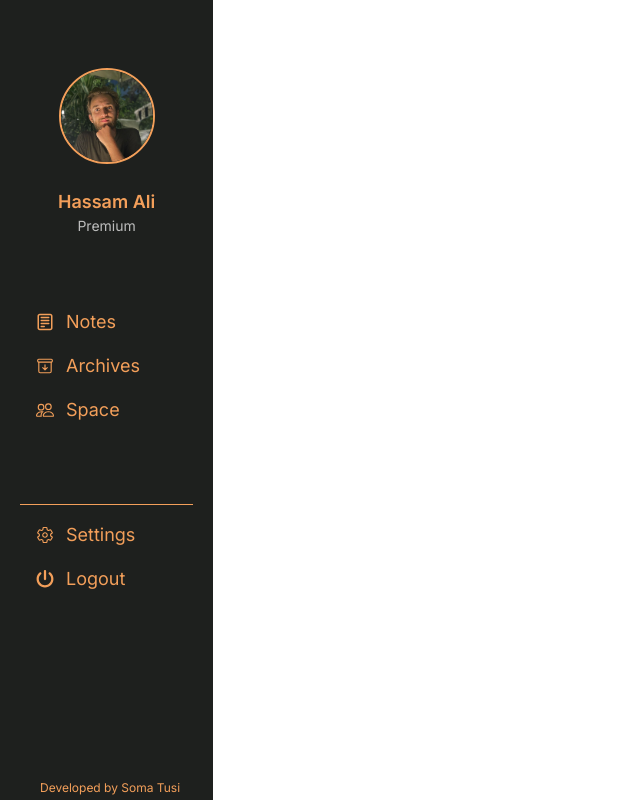
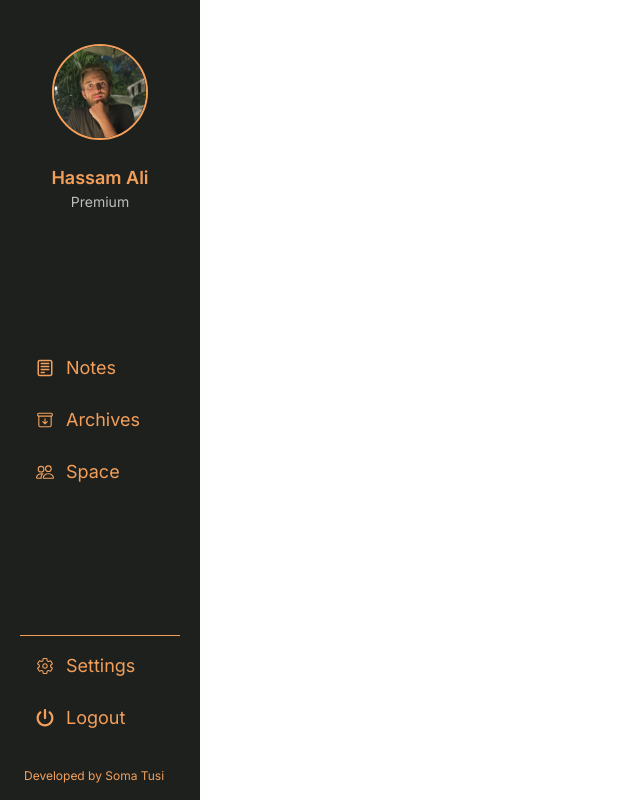
Before and after one commit to Hassam-01/NoteKeeping, a Next.js app: page / in a window 1280 px wide. Shown: the whole page, without its empty margins (0-640 px from the left). Built offline with nearby package versions, Linux system fonts and the light colour scheme.

Commit message:
sidebar and root layout responsive

```diff
--- a/app/[userid]/home/page.jsx
+++ b/app/[userid]/home/page.jsx
@@ -19,7 +19,7 @@ useEffect(()=>{
 
 
   return (
-    <div className="dark h-screen dark:bg-[#0c0c0c] bg-orange-100">
+    <div className="dark h-screen dark:bg-[#0c0c0c] z-0 bg-orange-100">
       Home Page
       <p>User ID: {userID}</p>
     </div>
--- a/app/_components/DrawingPane.jsx
+++ b/app/_components/DrawingPane.jsx
@@ -10,7 +10,14 @@ if (typeof window !== "undefined") {
   Modal.setAppElement(document.body);
 }
 
-function DrawingPane({ title, initialBody, date, drawing_id, user_id, drawing_img }) {
+function DrawingPane({
+  title,
+  initialBody,
+  date,
+  drawing_id,
+  user_id,
+  drawing_img,
+}) {
   const [isExpanded, setIsExpanded] = useState(false);
   const [body, setBody] = useState(initialBody);
   const [strokeColor, setStrokeColor] = useState("black");
@@ -27,7 +34,6 @@ function DrawingPane({ title, initialBody, date, drawing_id, user_id, drawing_im
   useEffect(() => {
     setValue("body", body);
   }, [body, setValue]);
-
 
   const handleCanvasChange = (updatedPaths) => {
     if (updatedPaths && updatedPaths.length) {
@@ -83,22 +89,29 @@ function DrawingPane({ title, initialBody, date, drawing_id, user_id, drawing_im
   };
 
   const formatDate = (dateString) => {
-    const options = { year: "numeric", month: "long", day: "numeric" };
-    return new Date(dateString).toLocaleDateString(undefined, options);
+    const date = new Date(dateString);
+    const now = new Date();
+    const options = { month: "short", day: "numeric" };
+
+    if (date.getFullYear() !== now.getFullYear()) {
+      options.year = "numeric";
+    }
+
+    return date.toLocaleDateString(undefined, options);
   };
 
   const updateDrawing = async (drawing_id) => {
     try {
       const paths = await sketchRef.current.exportPaths(); // Export paths directly
       const image = await sketchRef.current.exportImage("png");
-      const base64Image = image.split(',')[1];
+      const base64Image = image.split(",")[1];
 
       const response = await axios.put(
         `http://localhost:3009/${userID}/home/notes/drawing/${drawing_id}`,
         {
           title: title,
           drawing: paths,
-          drawing_img: base64Image
+          drawing_img: base64Image,
         },
         {
           headers: {
@@ -123,7 +136,6 @@ function DrawingPane({ title, initialBody, date, drawing_id, user_id, drawing_im
     }
   };
 
-
   return (
     <div>
       <div onClick={toggleExpand} className="cursor-pointer">
@@ -135,7 +147,12 @@ function DrawingPane({ title, initialBody, date, drawing_id, user_id, drawing_im
           </div>
           <div className="p-4 transition-max-height duration-500 ease-in-out overflow-hidden">
             {exportedImage ? (
-              <img src={exportedImage} alt="Drawing" />
+              <img
+                src={exportedImage}
+                alt="Drawing"
+                className="h-16 w-full object-cover" // Set height and width
+                style={{ maxHeight: "100%", maxWidth: "100%" }} // Ensure it doesn’t exceed container size
+              />
             ) : (
               <p>No image available</p>
             )}
--- a/app/_components/SideBar.jsx
+++ b/app/_components/SideBar.jsx
@@ -1,5 +1,8 @@
 'use client';
 import Image from "next/image";
+import { useRouter } from "next/navigation";
+import { useEffect, useState } from "react";
+import axios from "axios";
 
 // * profile image
 import profile from "../../public/profile.jpg";
@@ -11,38 +14,52 @@ import { IoArchiveOutline } from "react-icons/io5";
 import { BsPeople } from "react-icons/bs";
 import { IoSettingsOutline } from "react-icons/io5";
 import { FaPowerOff } from "react-icons/fa6";
-import { useRouter } from "next/navigation";
-import { useEffect, useState } from "react";
-import axios from "axios";
-
+import { FaBars } from "react-icons/fa"; // Hamburger icon for mobile
 
 function SideBar() {
   const [userID, setUserID] = useState(null);
+  const [isOpen, setIsOpen] = useState(false); // State to manage sidebar open/close for mobile
+
   axios.defaults.withCredentials = true;
-useEffect(()=>{
-  axios.get('http://localhost:3009/')
-  .then(res=>{
-    if(res.status === 200){
+  useEffect(() => {
+    axios
+      .get('http://localhost:3009/')
+      .then(res => {
+        if (res.status === 200) {
           setUserID(res.data.id);
         }
       })
-  .catch(err=>console.log(err))
-},[])
+      .catch(err => console.log(err));
+  }, []);
 
   const handleLogout = () => {
-  axios.get('http://localhost:3009/logout')
-  .then(res=>{
-    if(res.status === 200){
+    axios.get('http://localhost:3009/logout').then(res => {
+      if (res.status === 200) {
         route.push('/login');
       }
-  })
-}
+    });
+  };
+
   const route = useRouter();
+
   return (
-    <div className="dark h-full md:flex md:flex-col md:justify-between hidden">
-      <div className="dark:bg-[#1E201E] bg-orange-100 p-5 flex flex-col text-center h-full w-full items-center dark:text-[#F39F5A] text-gray-700">
+    <div className="dark">
+      {/* Hamburger Menu for small screens */}
+      <div className="z-10 w-0 md:hidden flex items-center absolute left-5 top-5 justify-between dark:bg-[#1E201E]">
+        <button
+          className="text-gray-700 dark:text-[#F39F5A] text-2xl"
+          onClick={() => setIsOpen(!isOpen)}
+        >
+          <FaBars className="h-5 w-5" />
+        </button>
+      </div>
+
+      {/* Sidebar */}
+      <div className={`${
+    isOpen ? 'block' : 'hidden'
+}  md:flex md:flex-col md:justify-between fixed md:static inset-y-0 left-0 z-50 md:z-auto dark h-screen bg-orange-100 dark:bg-[#1E201E] p-5 text-center w-[250px] md:w-full items-center dark:text-[#F39F5A] text-gray-700 transition-transform duration-500 ease-in-out`}>
     {/* Account Section */}
-        <div className="account mt-10 flex flex-col items-center">
+    <div className="account md:mt-4 mt-10 flex flex-col items-center">
           <div className="profile py-2">
             <Image
               src={profile}
@@ -54,42 +71,51 @@ return (
             <div className="text-lg font-semibold">Hassam Ali</div>
             <div className="text-sm text-gray-400">Premium</div>
           </div>
-
         </div>
 
   {/* Main Section */}
-        <div className="main flex flex-col items-start mt-16 w-full">
-
-          <div className="side-bar-labels">
+  <div className="main flex flex-col items-start justify-center  md:mt-2 mt-24 w-full flex-grow">
+    <div className="side-bar-labels mb-2"> {/* Add margin bottom */}
       <CgNotes />
       <p onClick={() => route.push(`/${userID}/home/notes`)}>Notes</p>
     </div>
-          <div className="side-bar-labels">
+    <div className="side-bar-labels mb-2">
       <IoArchiveOutline />
-            <p onClick={()=> route.push(`/${userID}/home/archives`)}>Archives</p>
+      <p onClick={() => route.push(`/${userID}/home/archives`)}>Archives</p>
     </div>
-          <div className="side-bar-labels">
+    <div className="side-bar-labels mb-2">
       <BsPeople />
-            <p onClick={()=> route.push(`/${userID}/home/space`)}>Space</p>
+      <p onClick={() => route.push(`/${userID}/home/space`)}>Space</p>
     </div>
   </div>
+
   {/* Settings Section */}
-        <div className="settings flex flex-col items-start mt-16 w-full">
+  <div className="settings flex flex-col justify-between items-start w-full mb-8 mt-10 md:mt-0"> {/* Add margin bottom */}
     <hr className="w-full border-t border-gray-300 dark:border-[#F39F5A] my-2" />
-          <div className="side-bar-labels">
+    <div className="side-bar-labels mb-2"> {/* Add margin bottom */}
       <IoSettingsOutline />
       <p>Settings</p>
     </div>
-          <div className="side-bar-labels">
+    <div className="side-bar-labels mb-2">
       <FaPowerOff />
       <p onClick={handleLogout}>Logout</p>
     </div>
   </div>
+
   {/* Developer Section */}
-        <div className="Company-name dark:text-[#F39F5A] text-gray-700 text-xs absolute left-10 bottom-1 ">
+  <div className="Company-name items-center justify-center flex my-2 dark:text-[#F39F5A] text-gray-700 text-xs absolute md:left-6 bottom-2"> {/* Adjusted margin */}
     Developed by Soma Tusi
   </div>
 </div>
+
+
+      {/* Backdrop for small screens */}
+      {isOpen && (
+        <div
+          className="fixed inset-0 bg-black bg-opacity-50 md:hidden"
+          onClick={() => setIsOpen(false)}
+        ></div>
+      )}
     </div>
   );
 }
--- a/app/globals.css
+++ b/app/globals.css
@@ -8,7 +8,7 @@
   }
 
   .edit-tools{
-    @apply h-10 w-10 text-[#F39F5A] hover:bg-gray-200 dark:hover:bg-[#2A2A2A] rounded-full p-1 cursor-pointer;
+    @apply h-8 w-8 md:h-10 md:w-10  text-[#F39F5A] hover:bg-gray-200 dark:hover:bg-[#2A2A2A] rounded-full p-1 cursor-pointer;
   }
 
   .modal-content {
--- a/app/layout.js
+++ b/app/layout.js
@@ -17,14 +17,15 @@ export const metadata = {
 export default function RootLayout({ children }) {
   return (
     <html lang="en">
-          <body className={`${inter.className} flex flex-row`}>
+      <body className={`${inter.className} flex flex-row z-10`}>
         <StoreProvider>
           {/* <PersistGate  persistor={persistor}> */}
-            <div className="w-1/6 h-screen">
+          <div className=" md:w-[200px] h-full z-20">
             <SideBar />
             <p></p>
           </div>
-            <main className="h-screen w-[83.4%]">{children}</main>
+          <main className="h-screen w-full md:w-[calc(100%-200px)] z-10">
+            {children}</main>
           {/* </PersistGate> */}
         </StoreProvider>
       </body>
```
Also changed, not shown: app/[userid]/home/notes/page.jsx (+24 -46 lines), 1 other file (tests, documents, lock files or other folders). Lines whose indentation alone changed are shown as unchanged.
